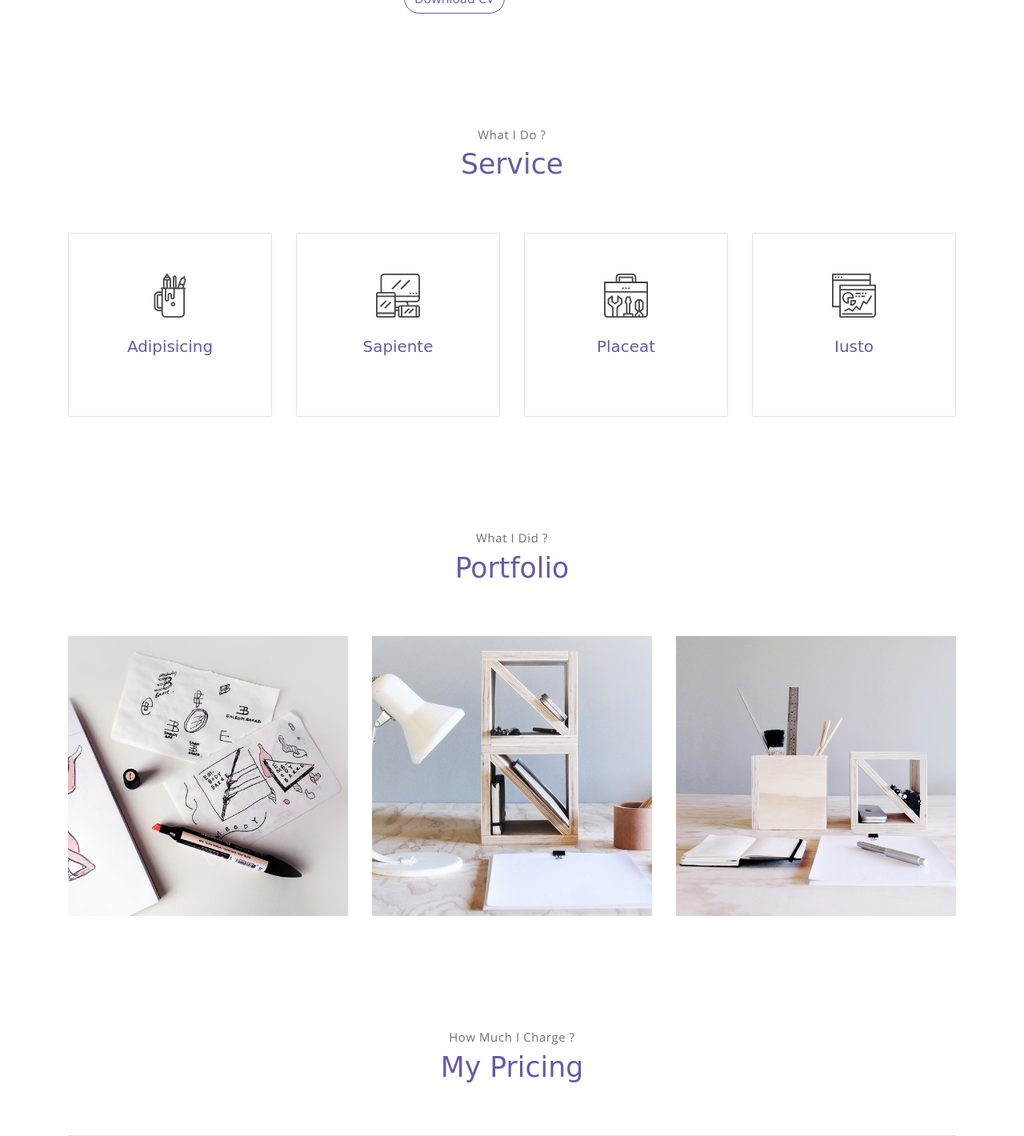
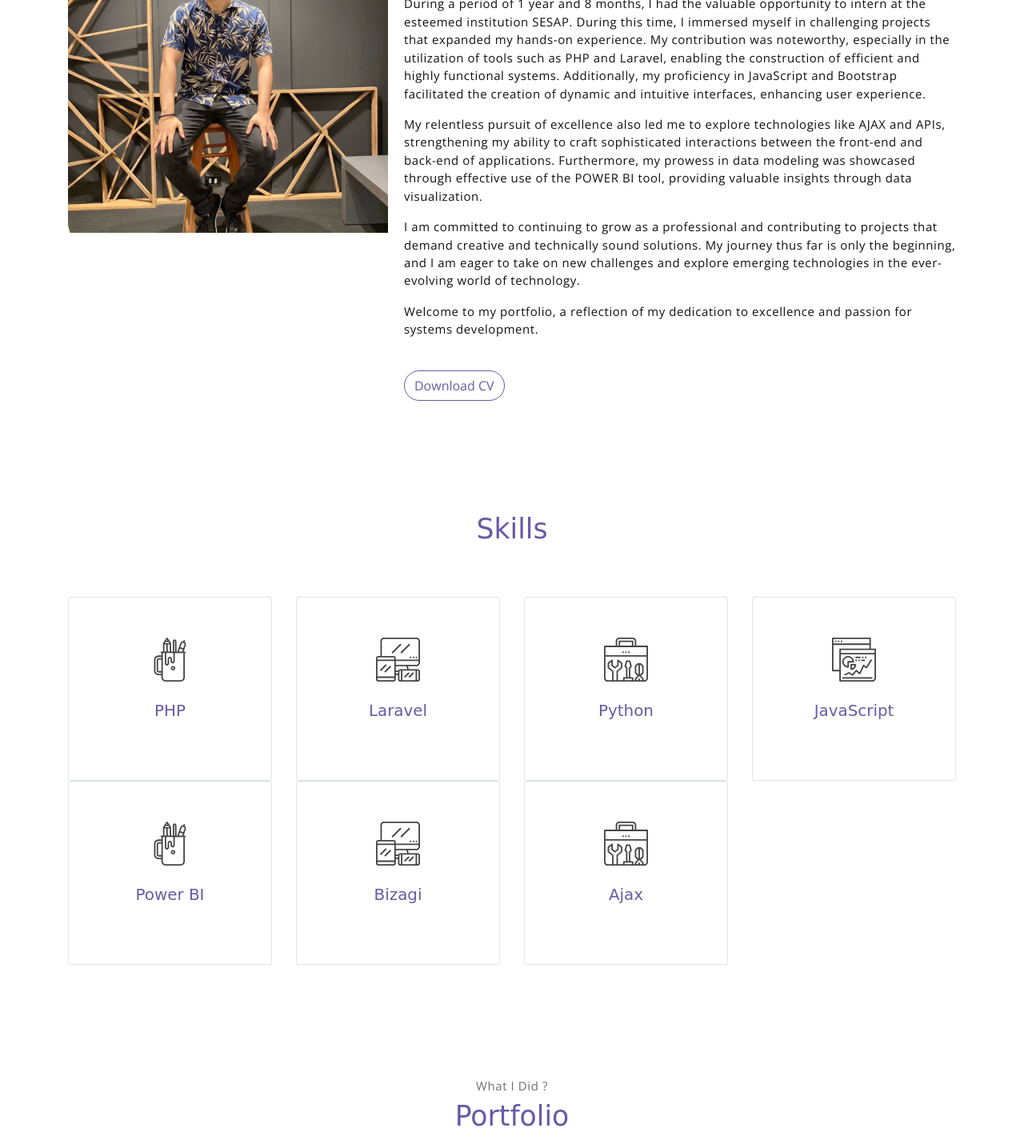
Before and after one commit to FlavioCandidoSilva/Portifolio, a Django app: page / in a window 1280 px wide. Shown: the part 1104-2524 px from the top of the page at 80% size. Run offline with Django 3.2, Linux system fonts and the light colour scheme; some libraries are stand-ins or nearby versions; some web fonts are replaced.

Commit message:
personalizando

```diff
--- a/blog/templates/blog/index.html
+++ b/blog/templates/blog/index.html
@@ -11,6 +11,7 @@
     <title>Portfolio | Flávio Policarpo</title>
     <link rel="stylesheet" type="text/css" href="{% static 'vendors/themify-icons/css/themify-icons.css' %}">
     <link rel="stylesheet" type="text/css" href="{% static 'css/meyawo.css' %}">
+    <link rel="icon" href="{% static 'imgs/favicon.png' %}">
 
 
 </head>
@@ -74,85 +75,99 @@
             <!-- about wrapper -->
             <div class="about">
                 <div class="about-img-holder">
-                    <img src="{% static 'imgs/man.png' %}assets/" class="about-img"
-                        alt="Download free bootstrap 4 landing page, free boootstrap 4 templates, Download free bootstrap 4.1 landing page, free boootstrap 4.1.1 templates, meyawo Landing page">
+                    <img src="{% static 'imgs/flavio.png' %}" class="about-img"
+                        alt="Flávio policarpo">
                 </div>
                 <div class="about-caption">
                     <p class="section-subtitle">Who Am I ?</p>
                     <h2 class="section-title mb-3">About Me</h2>
                     <p>
-                        Lorem ipsum dolor sit amet, consectetur adipisicing elit. Repudiandae aliquid ad provident aut
-                        fuga animi soluta quae eos non cupiditate voluptates dolorem, doloremque quos dicta quibusdam
-                        impedit iure nemo a iste
-                        <br>culpa! Quasi quibusdam hic recusandae delectus velit officiis explicabo voluptatibus! Nemo
-                        esse similique, voluptates labore distinctio, placeat explicabo facilis molestias, blanditiis
-                        culpa iusto voluptatem ratione eligendi a, quia temporibus velit vero ipsa sint ex voluptatum
-                        expedita aliquid! Debitis, nam!
+                        Hello, I'm Flávio Policarpo, a professional graduated in Analysis and Systems Development from the renowned institution IFRN. With a solid educational foundation, I have been dedicated to honing my skills in the field of technology, with a special focus on software development.
                     </p>
-                    <button class="btn-rounded btn btn-outline-primary mt-4">Download CV</button>
+                    <p>My professional journey has been enriching, and I have stood out for my proficiency in languages like PHP, Python, and JavaScript. My expertise spans both the Back-End realm, where I create robust structures that drive application functionality, and the Fullstack domain, allowing me to cover all layers of development.</p>
+                    <p>During a period of 1 year and 8 months, I had the valuable opportunity to intern at the esteemed institution SESAP. During this time, I immersed myself in challenging projects that expanded my hands-on experience. My contribution was noteworthy, especially in the utilization of tools such as PHP and Laravel, enabling the construction of efficient and highly functional systems. Additionally, my proficiency in JavaScript and Bootstrap facilitated the creation of dynamic and intuitive interfaces, enhancing user experience.</p>
+                    <p>My relentless pursuit of excellence also led me to explore technologies like AJAX and APIs, strengthening my ability to craft sophisticated interactions between the front-end and back-end of applications. Furthermore, my prowess in data modeling was showcased through effective use of the POWER BI tool, providing valuable insights through data visualization.</p>
+                    <p>I am committed to continuing to grow as a professional and contributing to projects that demand creative and technically sound solutions. My journey thus far is only the beginning, and I am eager to take on new challenges and explore emerging technologies in the ever-evolving world of technology.</p>
+                    <p>Welcome to my portfolio, a reflection of my dedication to excellence and passion for systems development.</p>
+                    <a class="btn-rounded btn btn-outline-primary mt-4" href="{% static 'pdf/flavio.pdf' %}" download target="_blank">Download CV</a>
                 </div>
             </div><!-- end of about wrapper -->
         </div><!-- end of container -->
     </section> <!-- end of about section -->
 
     <!-- service section -->
-    <section class="section" id="service">
+    <section class="section" id="skills">
         <div class="container text-center">
-            <p class="section-subtitle">What I Do ?</p>
-            <h6 class="section-title mb-6">Service</h6>
+            <h6 class="section-title mb-6">Skills</h6>
             <!-- row -->
             <div class="row">
                 <div class="col-md-6 col-lg-3">
                     <div class="service-card">
                         <div class="body">
-                            <img src="assets/imgs/pencil-case.svg"
-                                alt="Download free bootstrap 4 landing page, free boootstrap 4 templates, Download free bootstrap 4.1 landing page, free boootstrap 4.1.1 templates, meyawo Landing page"
-                                class="icon">
-                            <h6 class="title">Adipisicing</h6>
-                            <p class="subtitle">Labore velit culpa adipisci excepturi consequuntur itaque in nam
-                                molestias dolorem iste quod.</p>
+                            <img src="assets/imgs/pencil-case.svg" alt="PHP Icon" class="icon">
+                            <h6 class="title">PHP</h6>
+                            <p class="subtitle">Proficient in PHP, a versatile scripting language for web development.</p>
                         </div>
                     </div>
                 </div>
                 <div class="col-md-6 col-lg-3">
                     <div class="service-card">
                         <div class="body">
-                            <img src="assets/imgs/responsive.svg"
-                                alt="Download free bootstrap 4 landing page, free boootstrap 4 templates, Download free bootstrap 4.1 landing page, free boootstrap 4.1.1 templates, meyawo Landing page"
-                                class="icon">
-                            <h6 class="title">Sapiente</h6>
-                            <p class="subtitle">Labore velit culpa adipisci excepturi consequuntur itaque in nam
-                                molestias dolorem iste quod.</p>
+                            <img src="assets/imgs/responsive.svg" alt="Laravel Icon" class="icon">
+                            <h6 class="title">Laravel</h6>
+                            <p class="subtitle">Experienced in Laravel, a popular PHP framework for building robust web applications.</p>
                         </div>
                     </div>
                 </div>
                 <div class="col-md-6 col-lg-3">
                     <div class="service-card">
                         <div class="body">
-                            <img src="assets/imgs/toolbox.svg"
-                                alt="Download free bootstrap 4 landing page, free boootstrap 4 templates, Download free bootstrap 4.1 landing page, free boootstrap 4.1.1 templates, meyawo Landing page"
-                                class="icon">
-                            <h6 class="title">Placeat</h6>
-                            <p class="subtitle">Labore velit culpa adipisci excepturi consequuntur itaque in nam
-                                molestias dolorem iste quod.</p>
+                            <img src="assets/imgs/toolbox.svg" alt="Python Icon" class="icon">
+                            <h6 class="title">Python</h6>
+                            <p class="subtitle">Skilled in Python, a versatile programming language used for various applications.</p>
                         </div>
                     </div>
                 </div>
                 <div class="col-md-6 col-lg-3">
                     <div class="service-card">
                         <div class="body">
-                            <img src="assets/imgs/analytics.svg"
-                                alt="Download free bootstrap 4 landing page, free boootstrap 4 templates, Download free bootstrap 4.1 landing page, free boootstrap 4.1.1 templates, meyawo Landing page"
-                                class="icon">
-                            <h6 class="title">Iusto</h6>
-                            <p class="subtitle">Labore velit culpa adipisci excepturi consequuntur itaque in nam
-                                molestias dolorem iste quod.</p>
+                            <img src="assets/imgs/analytics.svg" alt="JavaScript Icon" class="icon">
+                            <h6 class="title">JavaScript</h6>
+                            <p class="subtitle">Proficient in JavaScript, a key technology for interactive and dynamic web development.</p>
+                        </div>
+                    </div>
+                </div>
+                <div class="col-md-6 col-lg-3">
+                    <div class="service-card">
+                        <div class="body">
+                            <img src="assets/imgs/pencil-case.svg" alt="Power BI Icon" class="icon">
+                            <h6 class="title">Power BI</h6>
+                            <p class="subtitle">Skilled in Power BI, a powerful business analytics tool for data visualization.</p>
+                        </div>
+                    </div>
+                </div>
+                <div class="col-md-6 col-lg-3">
+                    <div class="service-card">
+                        <div class="body">
+                            <img src="assets/imgs/responsive.svg" alt="Bizagi Icon" class="icon">
+                            <h6 class="title">Bizagi</h6>
+                            <p class="subtitle">Familiar with Bizagi, a platform for business process modeling and automation.</p>
+                        </div>
+                    </div>
+                </div>
+                <div class="col-md-6 col-lg-3">
+                    <div class="service-card">
+                        <div class="body">
+                            <img src="assets/imgs/toolbox.svg" alt="Ajax Icon" class="icon">
+                            <h6 class="title">Ajax</h6>
+                            <p class="subtitle">Experienced in using Ajax to create seamless, asynchronous web interactions.</p>
                         </div>
                     </div>
                 </div>
             </div><!-- end of row -->
         </div>
-    </section><!-- end of service section -->
+    </section><!-- end of skills section -->
+
 
     <!-- portfolio section -->
     <section class="section" id="portfolio">
```
Also changed, not shown: blog/static/imgs/favicon.png (added), blog/static/imgs/flavio.png (added), 1 other file.
